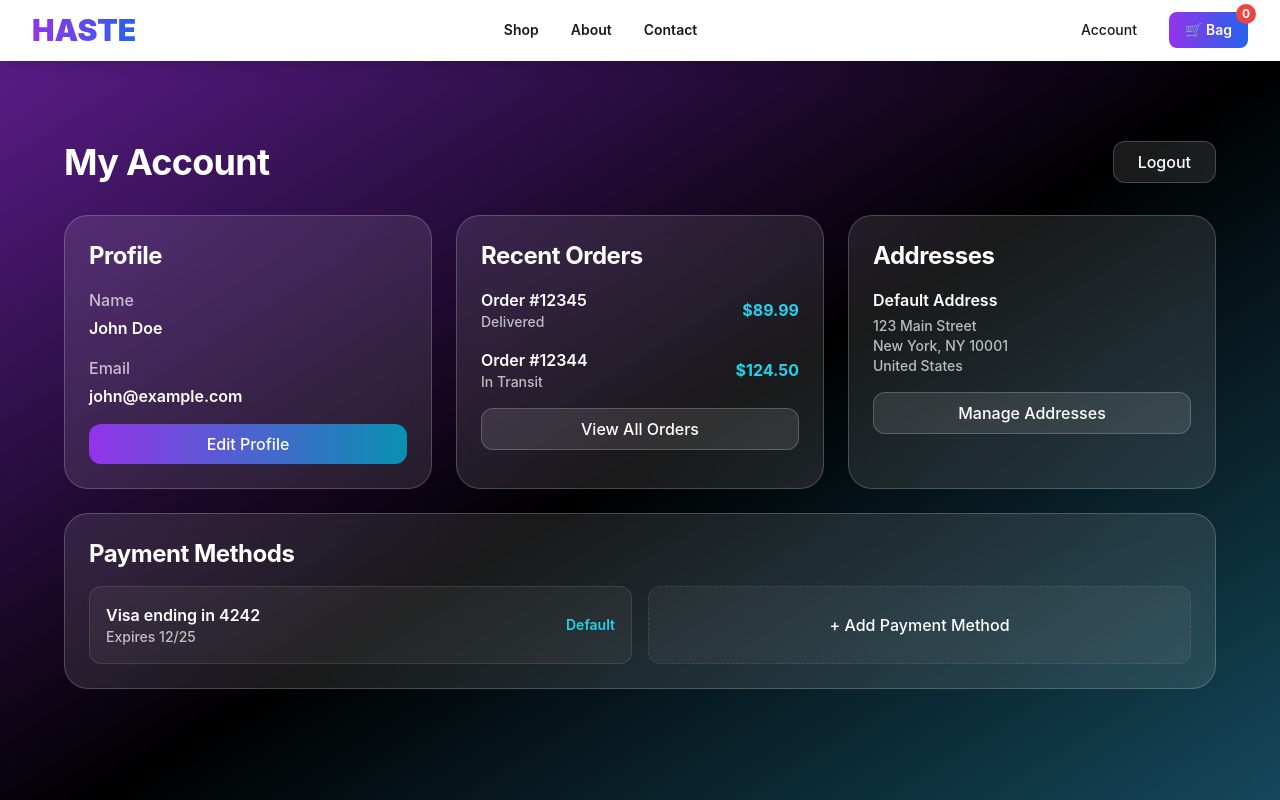
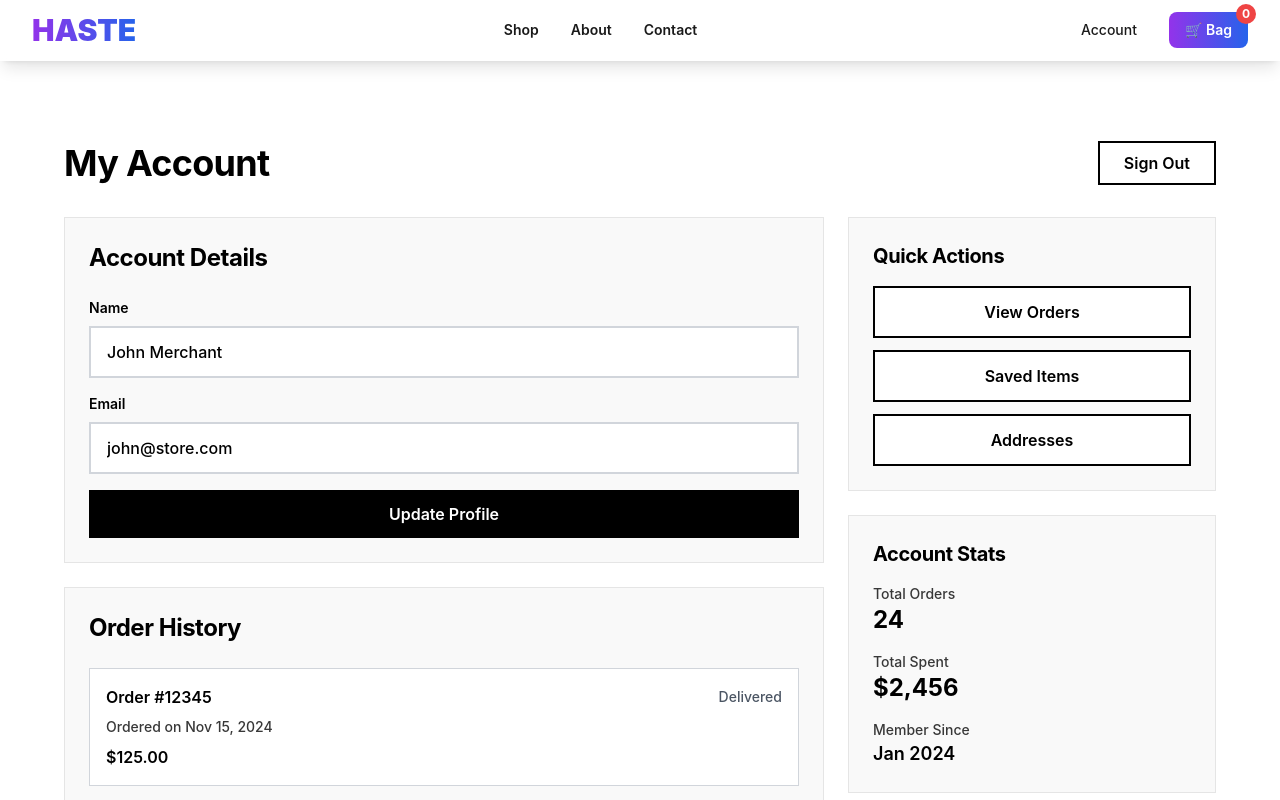
Before and after one commit to AWM-Deeper/medusa-storefront, a Next.js app: page /account in a window 1280 px wide. Both pictures are taken after typing "name@example.com", "Sample123" into the empty fields and a click on the button "Sign In". Shown: the top 800 px of the page. Built offline with nearby package versions, Linux system fonts and the light colour scheme.

Commit message:
redesign: update Account page to clean white/black design

```diff
--- a/app/account/page.tsx
+++ b/app/account/page.tsx
@@ -1,272 +1,250 @@
-"use client";
+'use client';
 
-import { useState } from "react";
+import { useState } from 'react';
 
 export default function AccountPage() {
   const [isLoggedIn, setIsLoggedIn] = useState(false);
   const [showLogin, setShowLogin] = useState(true);
-  const [loginData, setLoginData] = useState({ email: "", password: "" });
+  const [loginData, setLoginData] = useState({ email: '', password: '' });
   const [signupData, setSignupData] = useState({
-    name: "",
-    email: "",
-    password: "",
-    confirmPassword: "",
+    name: '',
+    email: '',
+    password: '',
+    confirmPassword: ''
   });
 
   const handleLogin = (e: React.FormEvent) => {
     e.preventDefault();
-    // Simulate login
-    console.log("Login attempted with:", loginData);
+    console.log('Login attempted with:', loginData);
     setIsLoggedIn(true);
   };
 
   const handleSignup = (e: React.FormEvent) => {
     e.preventDefault();
-    // Simulate signup
-    console.log("Signup attempted with:", signupData);
+    console.log('Signup attempted with:', signupData);
     setIsLoggedIn(true);
   };
 
   const handleLogout = () => {
     setIsLoggedIn(false);
-    setLoginData({ email: "", password: "" });
+    setLoginData({ email: '', password: '' });
   };
 
-  if (!isLoggedIn) {
+  if (isLoggedIn) {
     return (
-      <div className="min-h-screen bg-gradient-to-br from-purple-900 via-black to-cyan-900 py-20 px-4">
-        <div className="max-w-md mx-auto">
-          <div className="bg-white/10 backdrop-blur-lg rounded-3xl p-8 border border-white/20">
-            <h1 className="text-4xl font-bold text-white mb-8 text-center">
-              {showLogin ? "Welcome Back" : "Create Account"}
-            </h1>
+      <div className="min-h-screen bg-white py-20 px-4 sm:px-6 lg:px-8">
+        <div className="max-w-6xl mx-auto">
+          <div className="flex items-center justify-between mb-8">
+            <h1 className="text-4xl font-bold text-black">My Account</h1>
+            <button
+              onClick={handleLogout}
+              className="px-6 py-2 bg-white text-black border-2 border-black hover:bg-black hover:text-white transition-colors font-semibold"
+            >
+              Sign Out
+            </button>
+          </div>
 
-            {showLogin ? (
-              <form onSubmit={handleLogin} className="space-y-6">
+          <div className="grid grid-cols-1 lg:grid-cols-3 gap-6">
+            {/* Account Overview */}
+            <div className="lg:col-span-2 space-y-6">
+              <div className="bg-gray-50 border border-gray-200 p-6">
+                <h2 className="text-2xl font-bold text-black mb-6">Account Details</h2>
+                <div className="space-y-4">
                   <div>
-                  <label className="block text-white mb-2">Email</label>
+                    <label className="block text-sm font-semibold text-black mb-2">Name</label>
+                    <input
+                      type="text"
+                      value="John Merchant"
+                      className="w-full px-4 py-3 border-2 border-gray-300 focus:border-black focus:ring-2 focus:ring-black outline-none bg-white text-black"
+                    />
+                  </div>
+                  <div>
+                    <label className="block text-sm font-semibold text-black mb-2">Email</label>
                     <input
                       type="email"
-                    value={loginData.email}
-                    onChange={(e) =>
-                      setLoginData({ ...loginData, email: e.target.value })
-                    }
-                    className="w-full px-4 py-3 bg-white/10 border border-white/20 rounded-xl text-white placeholder-white/50 focus:outline-none focus:ring-2 focus:ring-cyan-400"
-                    placeholder="your@email.com"
-                    required
+                      value="john@store.com"
+                      className="w-full px-4 py-3 border-2 border-gray-300 focus:border-black focus:ring-2 focus:ring-black outline-none bg-white text-black"
                     />
                   </div>
-
-                <div>
-                  <label className="block text-white mb-2">Password</label>
-                  <input
-                    type="password"
-                    value={loginData.password}
-                    onChange={(e) =>
-                      setLoginData({ ...loginData, password: e.target.value })
-                    }
-                    className="w-full px-4 py-3 bg-white/10 border border-white/20 rounded-xl text-white placeholder-white/50 focus:outline-none focus:ring-2 focus:ring-cyan-400"
-                    placeholder="••••••••"
-                    required
-                  />
+                  <button className="w-full py-3 bg-black text-white hover:bg-gray-800 font-semibold transition-colors">
+                    Update Profile
+                  </button>
+                </div>
               </div>
 
-                <button
-                  type="submit"
-                  className="w-full px-6 py-3 bg-gradient-to-r from-purple-600 to-cyan-600 text-white font-semibold rounded-xl hover:shadow-2xl hover:scale-105 transition-all duration-300"
-                >
-                  Sign In
-                </button>
-
-                <p className="text-center text-white/70">
-                  Don't have an account?{" "}
-                  <button
-                    type="button"
-                    onClick={() => setShowLogin(false)}
-                    className="text-cyan-400 hover:text-cyan-300 font-semibold"
-                  >
-                    Sign Up
-                  </button>
-                </p>
-              </form>
-            ) : (
-              <form onSubmit={handleSignup} className="space-y-6">
-                <div>
-                  <label className="block text-white mb-2">Full Name</label>
-                  <input
-                    type="text"
-                    value={signupData.name}
-                    onChange={(e) =>
-                      setSignupData({ ...signupData, name: e.target.value })
-                    }
-                    className="w-full px-4 py-3 bg-white/10 border border-white/20 rounded-xl text-white placeholder-white/50 focus:outline-none focus:ring-2 focus:ring-cyan-400"
-                    placeholder="John Doe"
-                    required
-                  />
+              <div className="bg-gray-50 border border-gray-200 p-6">
+                <h2 className="text-2xl font-bold text-black mb-6">Order History</h2>
+                <div className="space-y-4">
+                  <div className="bg-white border border-gray-300 p-4">
+                    <div className="flex items-center justify-between mb-2">
+                      <span className="font-semibold text-black">Order #12345</span>
+                      <span className="text-sm text-gray-600">Delivered</span>
+                    </div>
+                    <p className="text-sm text-gray-700 mb-2">Ordered on Nov 15, 2024</p>
+                    <p className="text-black font-semibold">$125.00</p>
+                  </div>
+                  <div className="bg-white border border-gray-300 p-4">
+                    <div className="flex items-center justify-between mb-2">
+                      <span className="font-semibold text-black">Order #12344</span>
+                      <span className="text-sm text-gray-600">In Transit</span>
+                    </div>
+                    <p className="text-sm text-gray-700 mb-2">Ordered on Nov 10, 2024</p>
+                    <p className="text-black font-semibold">$89.00</p>
+                  </div>
+                </div>
+              </div>
             </div>
 
-                <div>
-                  <label className="block text-white mb-2">Email</label>
-                  <input
-                    type="email"
-                    value={signupData.email}
-                    onChange={(e) =>
-                      setSignupData({ ...signupData, email: e.target.value })
-                    }
-                    className="w-full px-4 py-3 bg-white/10 border border-white/20 rounded-xl text-white placeholder-white/50 focus:outline-none focus:ring-2 focus:ring-cyan-400"
-                    placeholder="your@email.com"
-                    required
-                  />
+            {/* Sidebar */}
+            <div className="space-y-6">
+              <div className="bg-gray-50 border border-gray-200 p-6">
+                <h3 className="text-xl font-bold text-black mb-4">Quick Actions</h3>
+                <div className="space-y-3">
+                  <button className="w-full py-3 bg-white text-black border-2 border-black hover:bg-black hover:text-white transition-colors font-semibold">
+                    View Orders
+                  </button>
+                  <button className="w-full py-3 bg-white text-black border-2 border-black hover:bg-black hover:text-white transition-colors font-semibold">
+                    Saved Items
+                  </button>
+                  <button className="w-full py-3 bg-white text-black border-2 border-black hover:bg-black hover:text-white transition-colors font-semibold">
+                    Addresses
+                  </button>
+                </div>
               </div>
 
+              <div className="bg-gray-50 border border-gray-200 p-6">
+                <h3 className="text-xl font-bold text-black mb-4">Account Stats</h3>
+                <div className="space-y-4">
                   <div>
-                  <label className="block text-white mb-2">Password</label>
-                  <input
-                    type="password"
-                    value={signupData.password}
-                    onChange={(e) =>
-                      setSignupData({ ...signupData, password: e.target.value })
-                    }
-                    className="w-full px-4 py-3 bg-white/10 border border-white/20 rounded-xl text-white placeholder-white/50 focus:outline-none focus:ring-2 focus:ring-cyan-400"
-                    placeholder="••••••••"
-                    required
-                  />
+                    <p className="text-sm text-gray-700">Total Orders</p>
+                    <p className="text-2xl font-bold text-black">24</p>
                   </div>
-
                   <div>
-                  <label className="block text-white mb-2">Confirm Password</label>
-                  <input
-                    type="password"
-                    value={signupData.confirmPassword}
-                    onChange={(e) =>
-                      setSignupData({
-                        ...signupData,
-                        confirmPassword: e.target.value,
-                      })
-                    }
-                    className="w-full px-4 py-3 bg-white/10 border border-white/20 rounded-xl text-white placeholder-white/50 focus:outline-none focus:ring-2 focus:ring-cyan-400"
-                    placeholder="••••••••"
-                    required
-                  />
+                    <p className="text-sm text-gray-700">Total Spent</p>
+                    <p className="text-2xl font-bold text-black">$2,456</p>
                   </div>
-
-                <button
-                  type="submit"
-                  className="w-full px-6 py-3 bg-gradient-to-r from-purple-600 to-cyan-600 text-white font-semibold rounded-xl hover:shadow-2xl hover:scale-105 transition-all duration-300"
-                >
-                  Create Account
-                </button>
-
-                <p className="text-center text-white/70">
-                  Already have an account?{" "}
-                  <button
-                    type="button"
-                    onClick={() => setShowLogin(true)}
-                    className="text-cyan-400 hover:text-cyan-300 font-semibold"
-                  >
-                    Sign In
-                  </button>
-                </p>
-              </form>
-            )}
+                  <div>
+                    <p className="text-sm text-gray-700">Member Since</p>
+                    <p className="text-lg font-semibold text-black">Jan 2024</p>
+                  </div>
+                </div>
+              </div>
+            </div>
           </div>
         </div>
       </div>
     );
   }
 
-  // Account Dashboard
   return (
-    <div className="min-h-screen bg-gradient-to-br from-purple-900 via-black to-cyan-900 py-20 px-4">
-      <div className="max-w-6xl mx-auto">
-        <div className="flex justify-between items-center mb-8">
-          <h1 className="text-4xl font-bold text-white">My Account</h1>
+    <div className="min-h-screen bg-white py-20 px-4 sm:px-6 lg:px-8">
+      <div className="max-w-md mx-auto">
+        <div className="text-center mb-8">
+          <h1 className="text-4xl font-bold text-black mb-2">
+            {showLogin ? 'Welcome Back' : 'Create Account'}
+          </h1>
+          <p className="text-gray-700">
+            {showLogin ? 'Sign in to your account' : 'Join HASTE today'}
+          </p>
+        </div>
+
+        {showLogin ? (
+          <form onSubmit={handleLogin} className="space-y-6">
+            <div>
+              <label className="block text-sm font-semibold text-black mb-2">Email</label>
+              <input
+                type="email"
+                value={loginData.email}
+                onChange={(e) => setLoginData({ ...loginData, email: e.target.value })}
+                className="w-full px-4 py-3 border-2 border-gray-300 focus:border-black focus:ring-2 focus:ring-black outline-none bg-white text-black"
+                required
+              />
+            </div>
+            <div>
+              <label className="block text-sm font-semibold text-black mb-2">Password</label>
+              <input
+                type="password"
+                value={loginData.password}
+                onChange={(e) => setLoginData({ ...loginData, password: e.target.value })}
+                className="w-full px-4 py-3 border-2 border-gray-300 focus:border-black focus:ring-2 focus:ring-black outline-none bg-white text-black"
+                required
+              />
+            </div>
             <button
-            onClick={handleLogout}
-            className="px-6 py-2 bg-white/10 backdrop-blur-lg border border-white/20 rounded-xl text-white hover:bg-white/20 transition-all duration-300"
+              type="submit"
+              className="w-full py-3 bg-black text-white hover:bg-gray-800 font-semibold transition-colors"
             >
-            Logout
+              Sign In
+            </button>
+            <div className="text-center">
+              <button
+                type="button"
+                onClick={() => setShowLogin(false)}
+                className="text-black hover:underline font-semibold"
+              >
+                Don't have an account? Sign up
               </button>
             </div>
-
-        <div className="grid grid-cols-1 lg:grid-cols-3 gap-6">
-          {/* Profile Card */}
-          <div className="bg-white/10 backdrop-blur-lg rounded-3xl p-6 border border-white/20">
-            <h2 className="text-2xl font-bold text-white mb-4">Profile</h2>
-            <div className="space-y-4">
+          </form>
+        ) : (
+          <form onSubmit={handleSignup} className="space-y-6">
             <div>
-                <p className="text-white/70 mb-1">Name</p>
-                <p className="text-white font-semibold">John Doe</p>
+              <label className="block text-sm font-semibold text-black mb-2">Name</label>
+              <input
+                type="text"
+                value={signupData.name}
+                onChange={(e) => setSignupData({ ...signupData, name: e.target.value })}
+                className="w-full px-4 py-3 border-2 border-gray-300 focus:border-black focus:ring-2 focus:ring-black outline-none bg-white text-black"
+                required
+              />
             </div>
             <div>
-                <p className="text-white/70 mb-1">Email</p>
-                <p className="text-white font-semibold">john@example.com</p>
+              <label className="block text-sm font-semibold text-black mb-2">Email</label>
+              <input
+                type="email"
+                value={signupData.email}
+                onChange={(e) => setSignupData({ ...signupData, email: e.target.value })}
+                className="w-full px-4 py-3 border-2 border-gray-300 focus:border-black focus:ring-2 focus:ring-black outline-none bg-white text-black"
+                required
+              />
             </div>
-              <button className="w-full px-4 py-2 bg-gradient-to-r from-purple-600 to-cyan-600 text-white rounded-xl hover:shadow-xl transition-all duration-300">
-                Edit Profile
+            <div>
+              <label className="block text-sm font-semibold text-black mb-2">Password</label>
+              <input
+                type="password"
+                value={signupData.password}
+                onChange={(e) => setSignupData({ ...signupData, password: e.target.value })}
+                className="w-full px-4 py-3 border-2 border-gray-300 focus:border-black focus:ring-2 focus:ring-black outline-none bg-white text-black"
+                required
+              />
+            </div>
+            <div>
+              <label className="block text-sm font-semibold text-black mb-2">Confirm Password</label>
+              <input
+                type="password"
+                value={signupData.confirmPassword}
+                onChange={(e) => setSignupData({ ...signupData, confirmPassword: e.target.value })}
+                className="w-full px-4 py-3 border-2 border-gray-300 focus:border-black focus:ring-2 focus:ring-black outline-none bg-white text-black"
+                required
+              />
+            </div>
+            <button
+              type="submit"
+              className="w-full py-3 bg-black text-white hover:bg-gray-800 font-semibold transition-colors"
+            >
+              Create Account
+            </button>
+            <div className="text-center">
+              <button
+                type="button"
+                onClick={() => setShowLogin(true)}
+                className="text-black hover:underline font-semibold"
+              >
+                Already have an account? Sign in
               </button>
             </div>
-          </div>
-
-          {/* Orders Card */}
-          <div className="bg-white/10 backdrop-blur-lg rounded-3xl p-6 border border-white/20">
-            <h2 className="text-2xl font-bold text-white mb-4">Recent Orders</h2>
-            <div className="space-y-4">
-              <div className="flex justify-between items-center">
-                <div>
-                  <p className="text-white font-semibold">Order #12345</p>
-                  <p className="text-white/70 text-sm">Delivered</p>
-                </div>
-                <p className="text-cyan-400 font-bold">$89.99</p>
-              </div>
-              <div className="flex justify-between items-center">
-                <div>
-                  <p className="text-white font-semibold">Order #12344</p>
-                  <p className="text-white/70 text-sm">In Transit</p>
-                </div>
-                <p className="text-cyan-400 font-bold">$124.50</p>
-              </div>
-              <button className="w-full px-4 py-2 bg-white/10 border border-white/20 rounded-xl text-white hover:bg-white/20 transition-all duration-300">
-                View All Orders
-              </button>
-            </div>
-          </div>
-
-          {/* Addresses Card */}
-          <div className="bg-white/10 backdrop-blur-lg rounded-3xl p-6 border border-white/20">
-            <h2 className="text-2xl font-bold text-white mb-4">Addresses</h2>
-            <div className="space-y-4">
-              <div>
-                <p className="text-white font-semibold mb-1">Default Address</p>
-                <p className="text-white/70 text-sm">
-                  123 Main Street<br />
-                  New York, NY 10001<br />
-                  United States
-                </p>
-              </div>
-              <button className="w-full px-4 py-2 bg-white/10 border border-white/20 rounded-xl text-white hover:bg-white/20 transition-all duration-300">
-                Manage Addresses
-              </button>
-            </div>
-          </div>
-        </div>
-
-        {/* Payment Methods */}
-        <div className="mt-6 bg-white/10 backdrop-blur-lg rounded-3xl p-6 border border-white/20">
-          <h2 className="text-2xl font-bold text-white mb-4">Payment Methods</h2>
-          <div className="grid grid-cols-1 md:grid-cols-2 gap-4">
-            <div className="flex items-center justify-between p-4 bg-white/5 border border-white/10 rounded-xl">
-              <div>
-                <p className="text-white font-semibold">Visa ending in 4242</p>
-                <p className="text-white/70 text-sm">Expires 12/25</p>
-              </div>
-              <span className="text-cyan-400 text-sm font-semibold">Default</span>
-            </div>
-            <button className="flex items-center justify-center p-4 bg-white/5 border border-white/10 border-dashed rounded-xl text-white hover:bg-white/10 transition-all duration-300">
-              + Add Payment Method
-            </button>
-          </div>
-        </div>
+          </form>
+        )}
       </div>
     </div>
   );
```
Lines whose indentation alone changed are shown as unchanged.
